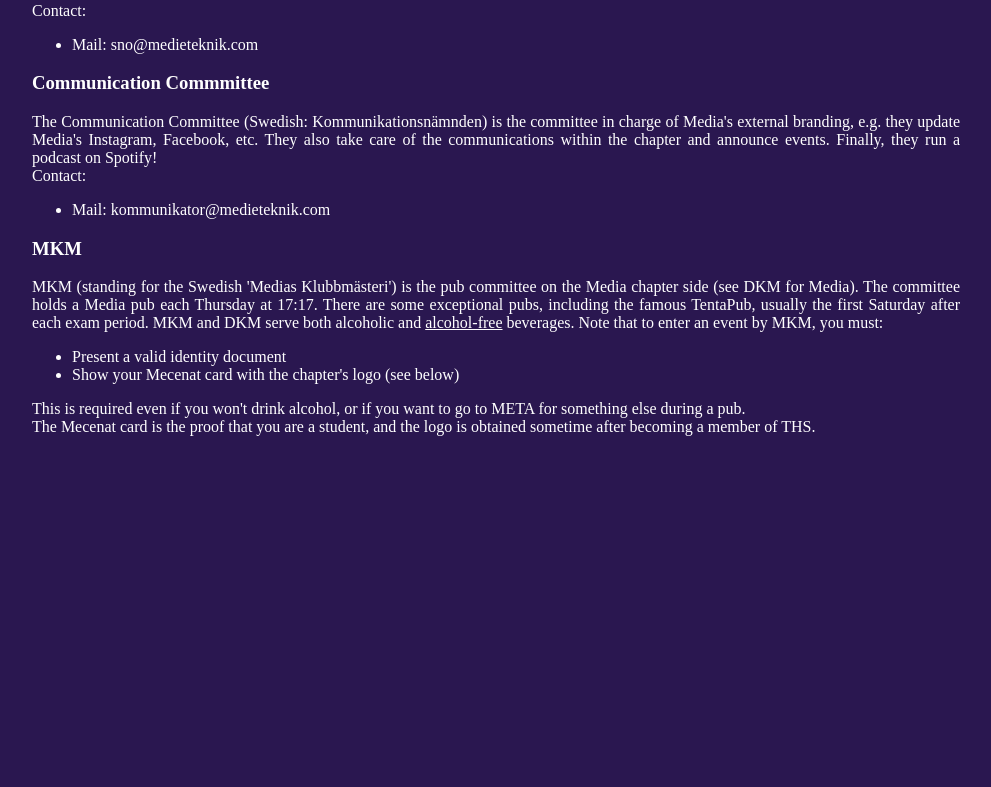
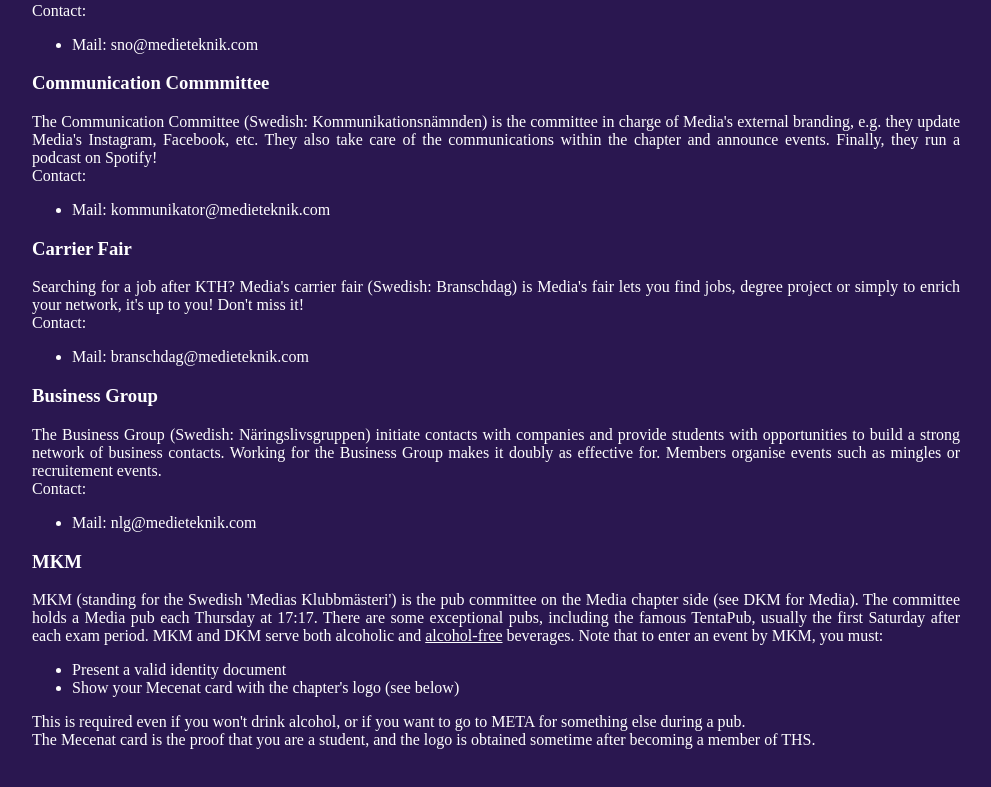
Before and after one commit to datasektionen/metastudent, a React (Create React App) app: page /student-life in a window 1280 px wide. Shown: the part 5737-6524 px from the top of the page, without its empty margins (144-1135 px from the left). Before the commit the page ends 6225 px from the top, so only its background shows below. Built offline with nearby package versions, Linux system fonts and the light colour scheme.

Commit message:
feat: add Media's Carrier Faire and Business Group descriptions

```diff
--- a/src/pages/Committees.js
+++ b/src/pages/Committees.js
@@ -97,6 +97,12 @@ const Committees = () => {
 
                 <CommitteeName name={"Communication Commmittee"}/>
                 <CommunicationCommittee/>
+
+                <CommitteeName name={"Carrier Fair"}/>
+                <Branschdag/>
+
+                <CommitteeName name={"Business Group"}/>
+                <BusinessGroup/>
 
                 <CommitteeName name={"MKM"}/>
                 <MKM/>
@@ -663,4 +669,33 @@ function CommunicationCommittee () {
     )
 }
 
+function Branschdag () {
+    return (
+        <p>
+            Searching for a job after KTH? Media's carrier fair (Swedish: Branschdag) is Media's fair lets you find jobs,
+            degree project or simply to enrich your network, it's up to you! Don't miss it!
+            <br/>
+            Contact:
+            <ul>
+                <li>Mail: branschdag@medieteknik.com</li>
+            </ul>
+        </p>
+    )
+}
+
+function BusinessGroup () {
+    return (
+        <p>
+            The Business Group (Swedish: Näringslivsgruppen) initiate contacts with companies and provide students with opportunities
+            to build a strong network of business contacts. Working for the Business Group makes it doubly as effective for. Members
+            organise events such as mingles or recruitement events.
+            <br/>
+            Contact:
+            <ul>
+                <li>Mail: nlg@medieteknik.com</li>
+            </ul>
+        </p>
+    )
+}
+
 export default Committees;
```
